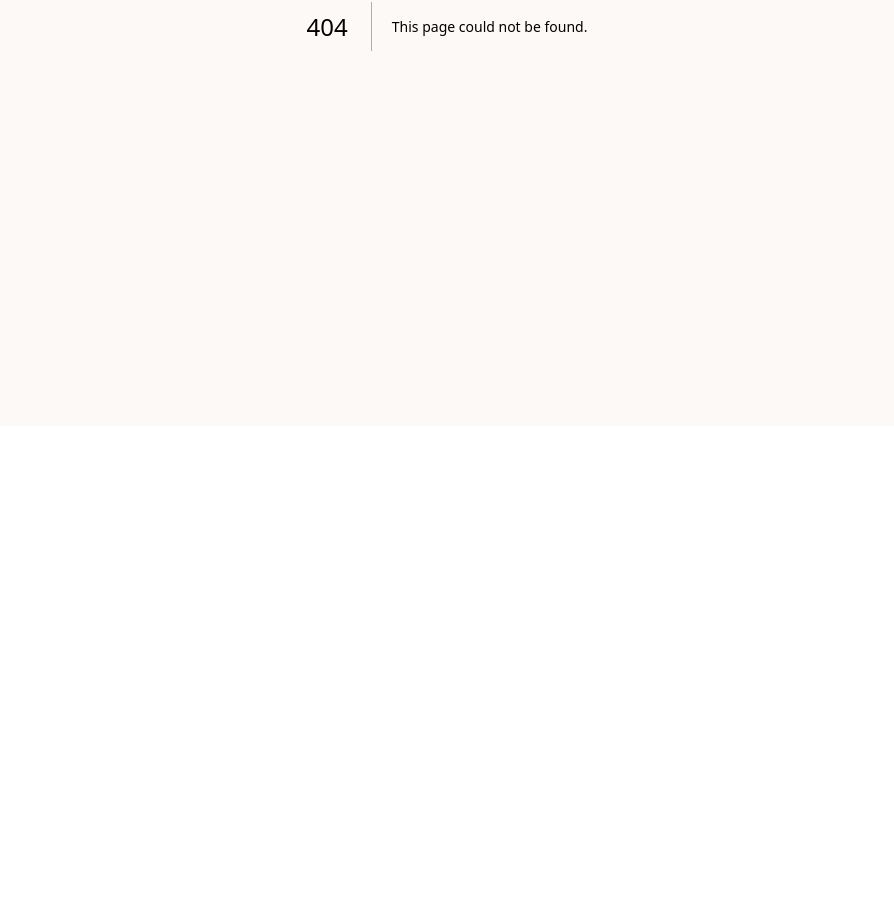
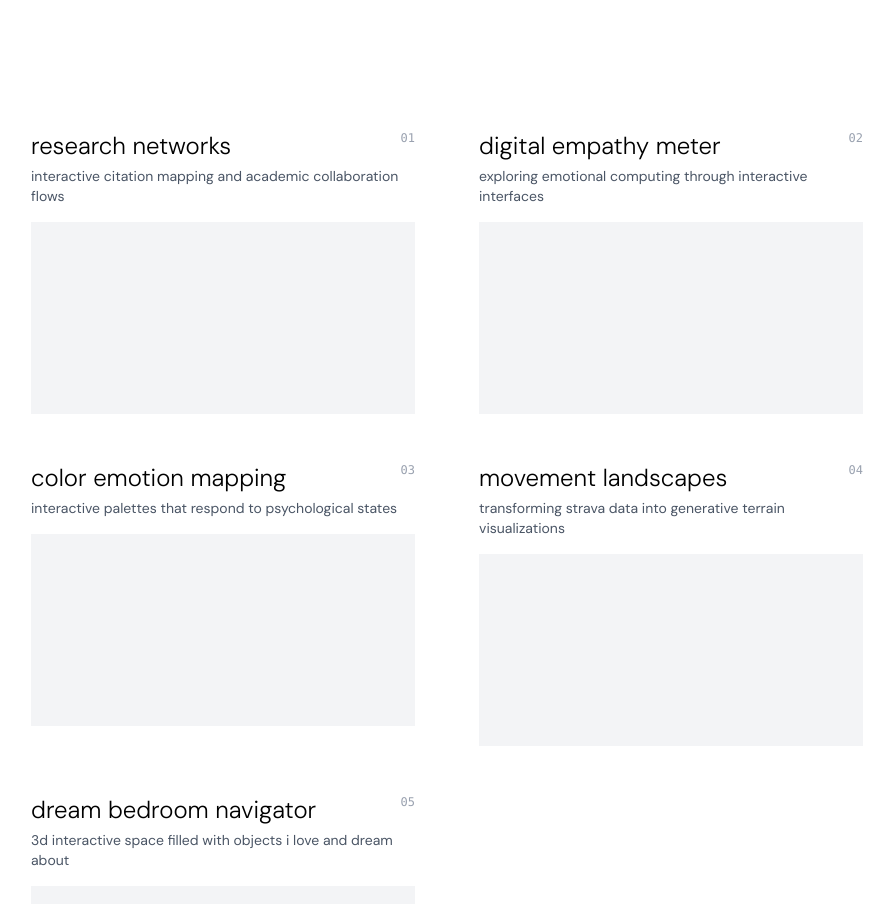
Before and after one commit to c-goenka/personal-website, a Next.js app: page /lab in a window 1280 px wide. Before the commit this address had no page. Shown: the part 374-1278 px from the top of the page, without its empty margins (193-1087 px from the left). Before the commit the page ends 800 px from the top, so only its background shows below. Built offline with nearby package versions, Linux system fonts and the light colour scheme.

Commit message:
added basic lab setup

```diff
--- /dev/null
+++ b/src/app/lab/page.tsx
@@ -0,0 +1,148 @@
+export default function LabPage() {
+  return (
+    <div className="min-h-screen bg-white dark:bg-black">
+      <div className="max-w-4xl mx-auto px-8">
+
+        {/* Header - Minimal, Sharp Typography */}
+        <div className="pt-24 pb-32">
+          <div className="mb-12">
+            <h1 className="text-8xl font-light text-black dark:text-white leading-none tracking-tight">
+              lab
+            </h1>
+            <div className="w-16 h-1 bg-orange-500 mt-4"></div>
+          </div>
+
+          <div className="space-y-4 text-lg text-black dark:text-white">
+            <p>creative experiments</p>
+            <p>data visualizations</p>
+            <p>interactive projects</p>
+          </div>
+        </div>
+
+        {/* Content Grid - Ultra Minimal */}
+        <div className="pb-32">
+          <div className="grid grid-cols-1 md:grid-cols-2 gap-12 md:gap-x-16 md:gap-y-12">
+
+            {/* Project 01 - Research Networks */}
+            <div className="group cursor-pointer">
+              <div className="flex justify-between items-start mb-4">
+                <div>
+                  <h2 className="text-2xl font-light text-black dark:text-white mb-1 group-hover:text-orange-500 transition-colors duration-300">
+                    research networks
+                  </h2>
+                  <p className="text-gray-600 dark:text-gray-400 text-sm">
+                    interactive citation mapping and academic collaboration flows
+                  </p>
+                </div>
+                <div className="text-gray-400 text-xs font-mono group-hover:text-orange-500 transition-colors duration-300">
+                  01
+                </div>
+              </div>
+
+              <div className="w-full aspect-[2/1] bg-gray-100 dark:bg-gray-900 group-hover:bg-gray-200 dark:group-hover:bg-gray-800 transition-colors duration-300 relative overflow-hidden">
+                <div className="absolute top-0 left-0 w-0 h-1 bg-orange-500 group-hover:w-full transition-all duration-500"></div>
+              </div>
+            </div>
+
+            {/* Project 02 - Digital Empathy */}
+            <div className="group cursor-pointer">
+              <div className="flex justify-between items-start mb-4">
+                <div>
+                  <h2 className="text-2xl font-light text-black dark:text-white mb-1 group-hover:text-orange-500 transition-colors duration-300">
+                    digital empathy meter
+                  </h2>
+                  <p className="text-gray-600 dark:text-gray-400 text-sm">
+                    exploring emotional computing through interactive interfaces
+                  </p>
+                </div>
+                <div className="text-gray-400 text-xs font-mono group-hover:text-orange-500 transition-colors duration-300">
+                  02
+                </div>
+              </div>
+
+              <div className="w-full aspect-[2/1] bg-gray-100 dark:bg-gray-900 group-hover:bg-gray-200 dark:group-hover:bg-gray-800 transition-colors duration-300 relative overflow-hidden">
+                <div className="absolute top-0 left-0 w-0 h-1 bg-orange-500 group-hover:w-full transition-all duration-500"></div>
+              </div>
+            </div>
+
+            {/* Project 03 - Color Emotion Mapping */}
+            <div className="group cursor-pointer">
+              <div className="flex justify-between items-start mb-4">
+                <div>
+                  <h2 className="text-2xl font-light text-black dark:text-white mb-1 group-hover:text-orange-500 transition-colors duration-300">
+                    color emotion mapping
+                  </h2>
+                  <p className="text-gray-600 dark:text-gray-400 text-sm">
+                    interactive palettes that respond to psychological states
+                  </p>
+                </div>
+                <div className="text-gray-400 text-xs font-mono group-hover:text-orange-500 transition-colors duration-300">
+                  03
+                </div>
+              </div>
+
+              <div className="w-full aspect-[2/1] bg-gray-100 dark:bg-gray-900 group-hover:bg-gray-200 dark:group-hover:bg-gray-800 transition-colors duration-300 relative overflow-hidden">
+                <div className="absolute top-0 left-0 w-0 h-1 bg-orange-500 group-hover:w-full transition-all duration-500"></div>
+              </div>
+            </div>
+
+            {/* Project 04 - Strava Activity Visualization */}
+            <div className="group cursor-pointer">
+              <div className="flex justify-between items-start mb-4">
+                <div>
+                  <h2 className="text-2xl font-light text-black dark:text-white mb-1 group-hover:text-orange-500 transition-colors duration-300">
+                    movement landscapes
+                  </h2>
+                  <p className="text-gray-600 dark:text-gray-400 text-sm">
+                    transforming strava data into generative terrain visualizations
+                  </p>
+                </div>
+                <div className="text-gray-400 text-xs font-mono group-hover:text-orange-500 transition-colors duration-300">
+                  04
+                </div>
+              </div>
+
+              <div className="w-full aspect-[2/1] bg-gray-100 dark:bg-gray-900 group-hover:bg-gray-200 dark:group-hover:bg-gray-800 transition-colors duration-300 relative overflow-hidden">
+                <div className="absolute top-0 left-0 w-0 h-1 bg-orange-500 group-hover:w-full transition-all duration-500"></div>
+              </div>
+            </div>
+
+            {/* Project 05 - Dream Bedroom */}
+            <div className="group cursor-pointer">
+              <div className="flex justify-between items-start mb-4">
+                <div>
+                  <h2 className="text-2xl font-light text-black dark:text-white mb-1 group-hover:text-orange-500 transition-colors duration-300">
+                    dream bedroom navigator
+                  </h2>
+                  <p className="text-gray-600 dark:text-gray-400 text-sm">
+                    3d interactive space filled with objects i love and dream about
+                  </p>
+                </div>
+                <div className="text-gray-400 text-xs font-mono group-hover:text-orange-500 transition-colors duration-300">
+                  05
+                </div>
+              </div>
+
+              <div className="w-full aspect-[2/1] bg-gray-100 dark:bg-gray-900 group-hover:bg-gray-200 dark:group-hover:bg-gray-800 transition-colors duration-300 relative overflow-hidden">
+                <div className="absolute top-0 left-0 w-0 h-1 bg-orange-500 group-hover:w-full transition-all duration-500"></div>
+              </div>
+            </div>
+
+          </div>
+        </div>
+
+        {/* Footer - Minimal Status */}
+        <div className="pb-24">
+          <div className="flex justify-between items-center text-sm text-gray-400">
+            <div className="flex items-center gap-3">
+              <div className="w-2 h-2 bg-orange-500 rounded-full animate-pulse"></div>
+              <span>more experiments loading</span>
+            </div>
+            <div className="font-mono">2024</div>
+          </div>
+        </div>
+
+      </div>
+    </div>
+  );
+}
```
